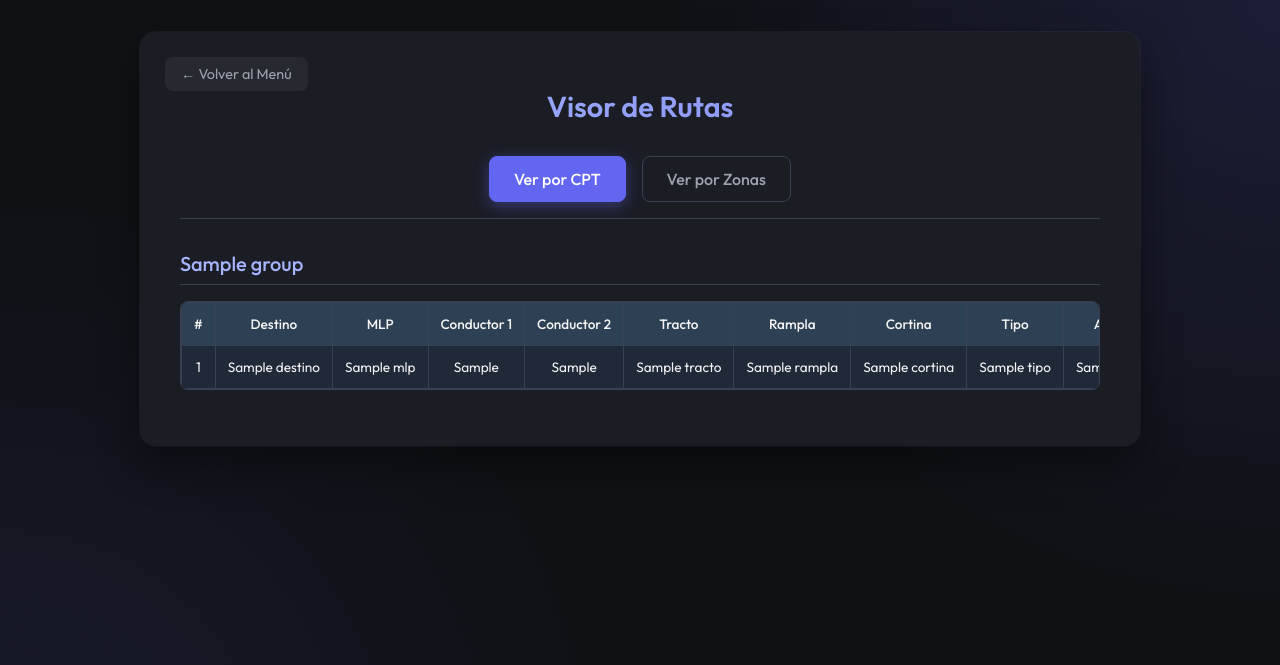
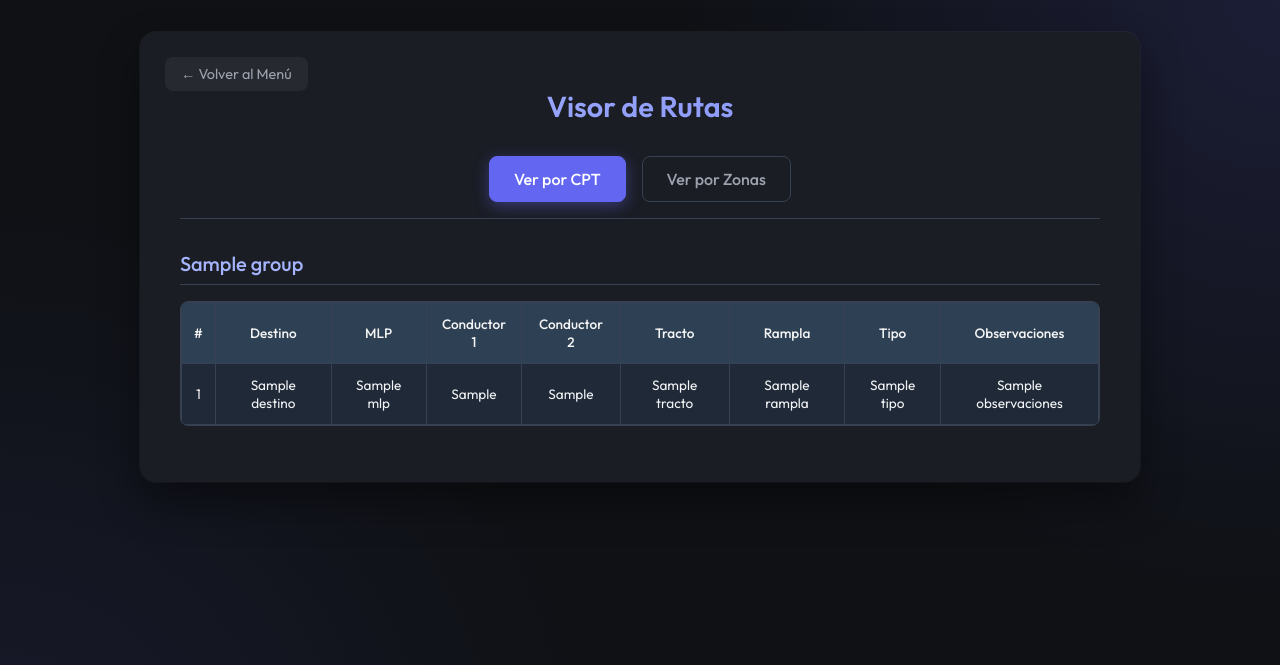
Before and after one commit to kaizerchief/CPT_routes, a Flask app: template templates/ver_rutas.html in a window 1280 px wide. Shown: the top 665 px of the page. Run offline with Flask 3, Linux system fonts and the light colour scheme; the template is opened without the code that fills it: most values are stand-ins (such as "Sample title", 1, 10 or a date in 2020).

Commit message:
correciones_v5

```diff
--- a/app.py
+++ b/app.py
@@ -198,9 +198,6 @@ def ver_rutas():
             "tracto": str(row.get("Vehiculo tractor", "")),
             "rampla": str(row.get("Vehiculo de carga 1", "")),
             "tipo": "",
-            "a": "[   ]",
-            "p": "[   ]",
-            "cortina": "",
             "observaciones": ""
         }
 
@@ -213,9 +210,12 @@ def ver_rutas():
         else:
             display_row["tipo"] = tipo_raw
 
-        # Cortina
+        # Observaciones y Cortina combinados
+        observaciones_list = []
         if display_row["rampla"].strip() in ramplas_set:
-            display_row["cortina"] = "SI [ ]"
+            observaciones_list.append("Cortina")
+
+        display_row["observaciones"] = ", ".join(observaciones_list)
 
         cpt_groups[etd_val]["rows"].append(display_row)
 
@@ -250,10 +250,16 @@ def ver_rutas():
                 # Formatear filas para vista zona
                 etd_full = str(row.get("Origen ETD", ""))
                 hora_salida = etd_full.split(" ")[-1][:5] if " " in etd_full else etd_full[:5]
-                obs = ""
+                obs_list = []
                 servicio_val = str(row.get("Servicio", "")).upper()
                 if "SRM2" in dest_val.upper() and "DEDICADO" in servicio_val:
-                    obs = "2 vueltas"
+                    obs_list.append("2 vueltas")
+
+                rampla_val = str(row.get("Vehiculo de carga 1", ""))
+                if rampla_val.strip() in ramplas_set:
+                    obs_list.append("Requiere Cortina Sider")
+
+                obs = ", ".join(obs_list)
 
                 zona_rows.append({
                     "destino": str(row.get("Destino", "")),
--- a/templates/ver_rutas.html
+++ b/templates/ver_rutas.html
@@ -174,7 +174,8 @@
             border-collapse: collapse;
             font-size: 0.85rem;
             text-align: center;
-            white-space: nowrap;
+            white-space: normal;
+            word-break: break-word;
         }
 
         thead {
@@ -277,10 +278,7 @@
                                     <th>Conductor 2</th>
                                     <th>Tracto</th>
                                     <th>Rampla</th>
-                                    <th>Cortina</th>
                                     <th>Tipo</th>
-                                    <th>A</th>
-                                    <th>P</th>
                                     <th>Observaciones</th>
                                 </tr>
                             </thead>
@@ -294,10 +292,7 @@
                                     <td>{{ row.cond2 }}</td>
                                     <td>{{ row.tracto }}</td>
                                     <td>{{ row.rampla }}</td>
-                                    <td>{{ row.cortina }}</td>
                                     <td>{{ row.tipo }}</td>
-                                    <td>{{ row.a }}</td>
-                                    <td>{{ row.p }}</td>
                                     <td>{{ row.observaciones }}</td>
                                 </tr>
                                 {% endfor %}
```
